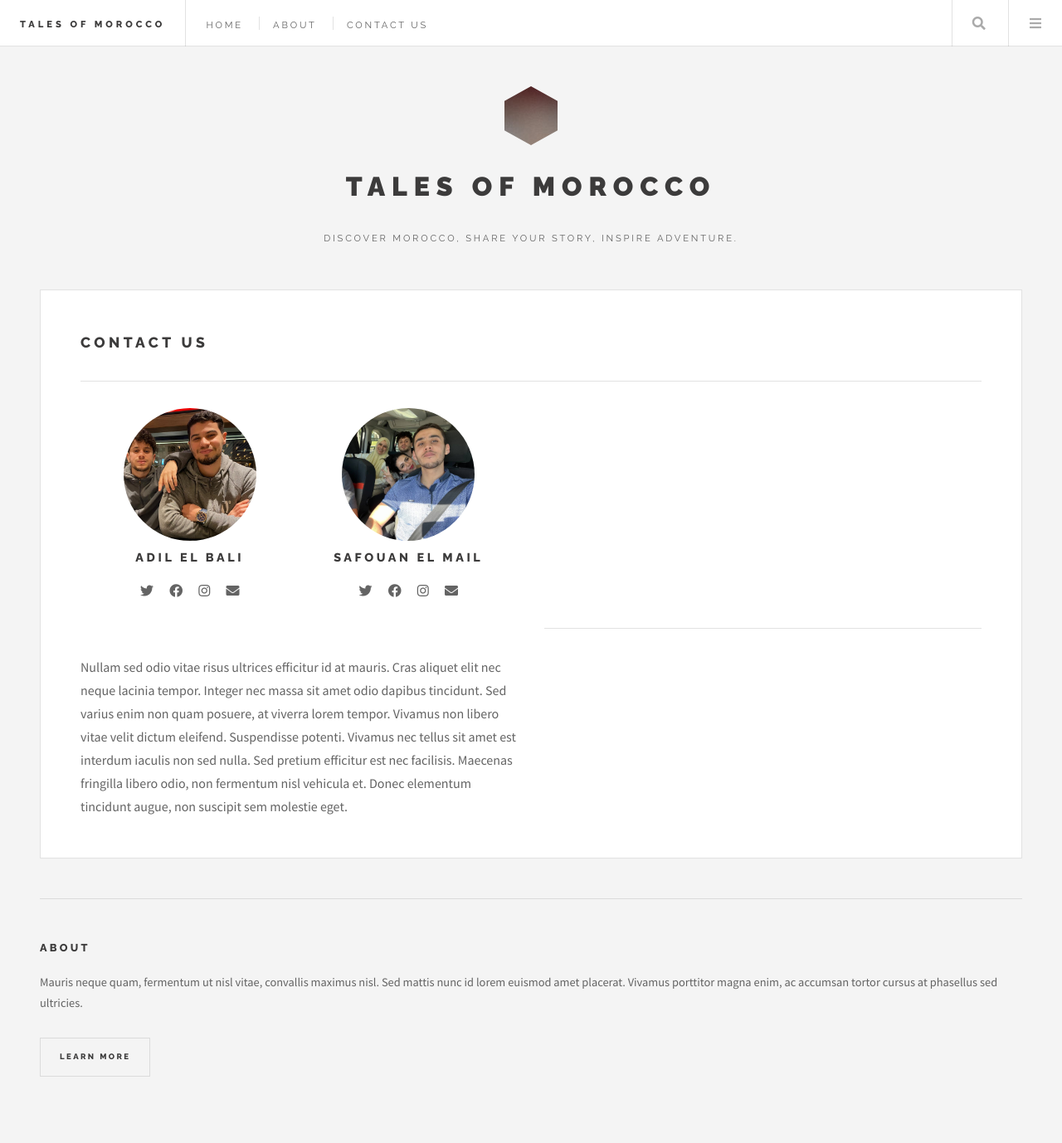
After one commit to Elbadil/Tales_Of_Morocco, a Django app: page /contactUsPage/ in a window 1280 px wide. The commit adds this page. Shown: the whole page at 83% size. Run offline with Django 4.2, Linux system fonts and the light colour scheme; a user stored in the database is signed in.

Commit message:
About/Contact-us Done

```diff
--- /dev/null
+++ b/base/templates/contact_us.html
@@ -0,0 +1,82 @@
+{% extends 'layout.html' %}
+{% load static %}
+{% block content %}
+  <!-- Wrapper -->
+  <div id="wrapper">
+
+    <!-- Header -->
+    {% include 'header_menu.html' %}
+
+    <!-- Main -->
+    <div id="main">
+      <!-- About us -->
+      <div class="post">
+        <h2>Contact us</h2>
+        <hr>
+        <div class="mini-posts">
+
+          <div class="contacts">
+
+              <div class="contact-info">
+                <div><img src="{% static 'images/adil.jpg' %}" alt=""/></div>
+                <div><h3>Adil El Bali</h3></div>
+                <div>
+                  <ul class="icons">
+                  <li><a href="#" class="icon brands fa-twitter"><span class="label">Twitter</span></a></li>
+                  <li><a href="#" class="icon brands fa-facebook-f"><span class="label">Facebook</span></a></li>
+                  <li><a href="#" class="icon brands fa-instagram"><span class="label">Instagram</span></a></li>
+                  <li><a href="#" class="icon solid fa-envelope"><span class="label">Email</span></a></li>
+                </ul>
+                </div>
+              </div>
+
+              <div class="contact-info">
+                <div><img src="{% static 'images/safuan.jpg' %}" alt=""/></div>
+                <div><h3>Safouan El Mail</h3></div>
+                <div>
+                  <ul class="icons">
+                  <li><a href="#" class="icon brands fa-twitter"><span class="label">Twitter</span></a></li>
+                  <li><a href="#" class="icon brands fa-facebook-f"><span class="label">Facebook</span></a></li>
+                  <li><a href="#" class="icon brands fa-instagram"><span class="label">Instagram</span></a></li>
+                  <li><a href="#" class="icon solid fa-envelope"><span class="label">Email</span></a></li>
+                </ul>
+                </div>
+
+              </div>
+
+          </div>
+          <hr>
+          <p>Nullam sed odio vitae risus ultrices efficitur id at mauris. Cras aliquet elit nec neque lacinia tempor. Integer nec massa sit amet odio dapibus tincidunt. Sed varius enim non quam posuere, at viverra lorem tempor. Vivamus non libero vitae velit dictum eleifend. Suspendisse potenti. Vivamus nec tellus sit amet est interdum iaculis non sed nulla. Sed pretium efficitur est nec facilisis. Maecenas fringilla libero odio, non fermentum nisl vehicula et. Donec elementum tincidunt augue, non suscipit sem molestie eget.</p>
+
+        </div>
+
+      </div>
+
+    </div>
+
+    <!-- Sidebar -->
+    <section id="sidebar">
+
+      <!-- Intro -->
+      <section id="intro">
+        <a href="#" class="logo"><img src="{% static 'images/logo.jpg' %}" alt="" /></a>
+        <header>
+          <h2>Tales Of Morocco</h2>
+          <p>Discover Morocco, Share Your Story, Inspire Adventure.</a></p>
+        </header>
+      </section>
+
+      <!-- About -->
+      <section class="blurb">
+        <h2>About</h2>
+        <p>Mauris neque quam, fermentum ut nisl vitae, convallis maximus nisl. Sed mattis nunc id lorem euismod amet placerat. Vivamus porttitor magna enim, ac accumsan tortor cursus at phasellus sed ultricies.</p>
+        <ul class="actions">
+          <li><a href="{% url 'about' %}" class="button">Learn More</a></li>
+        </ul>
+      </section>
+
+    </section>
+
+  </div>
+
+{% endblock %}
--- a/base/templates/header_menu.html
+++ b/base/templates/header_menu.html
@@ -5,8 +5,8 @@
   <nav class="links">
     <ul>
       <li><a href="{% url 'home' %}">Home</a></li>
-      <li><a href="#">About</a></li>
-      <li><a href="#">Contact Us</a></li>
+      <li><a href="{% url 'about' %}">About</a></li>
+      <li><a href="{% url 'contact_us' %}">Contact Us</a></li>
     </ul>
   </nav>
   <nav class="main">
--- a/base/urls.py
+++ b/base/urls.py
@@ -21,5 +21,7 @@ urlpatterns = [
     path('cuisine-delights/', views.postByCuisine, name='cuisine-delights'),
     path('accommodation-escapes/', views.postByAcc, name='accommodation-escapes'),
     path('city-blogs/<str:pk>/', views.ciyBlogs, name='city-blogs'),
-    path('my-activities/', views.userActivities, name='user-activities')
+    path('my-activities/', views.userActivities, name='user-activities'),
+    path('contactUsPage/', views.contactUsPage, name='contact_us'),
+    path('aboutPage/', views.aboutPage, name='about')
 ]
--- a/base/views.py
+++ b/base/views.py
@@ -492,3 +492,11 @@ def ciyBlogs(request, pk):
         'activities': activities[:10]
     }
     return render(request, 'home.html', context)
+
+def aboutPage(request):
+    """About Page"""
+    return render(request, 'about.html')
+
+def contactUsPage(request):
+    """About Page"""
+    return render(request, 'contact_us.html')
--- a/static/styles/pics.css
+++ b/static/styles/pics.css
@@ -5,6 +5,30 @@
 .avatar-mini {
   width: 14%;
   height: 14%;
+  border-radius: 50%;
+}
+
+/* Contact us */
+.contacts {
+  display: flex;
+  justify-content: space-between;
+  align-items: center;
+}
+
+/* .contact > * {
+  margin-left: 32%;
+} */
+
+.contact-info {
+  flex: 1;
+  display: flex;
+  flex-direction: column;
+  align-items: center;
+}
+
+.contact-info img {
+  width: 10em;
+  height: 10em;
   border-radius: 50%;
 }
 
```
Also changed, not shown: base/templates/about.html (added, +50 -0 lines), base/templates/explore_by.html (+20 -6 lines), db.sqlite3, static/images/adil.jpg (added), static/images/safuan.jpg (added), static/images/safuan_r6dqvAU.jpg (added).
